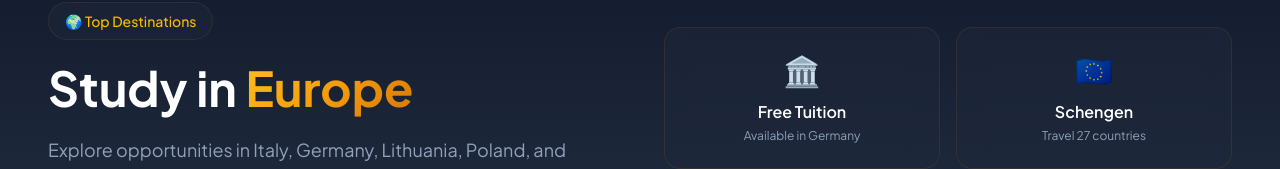
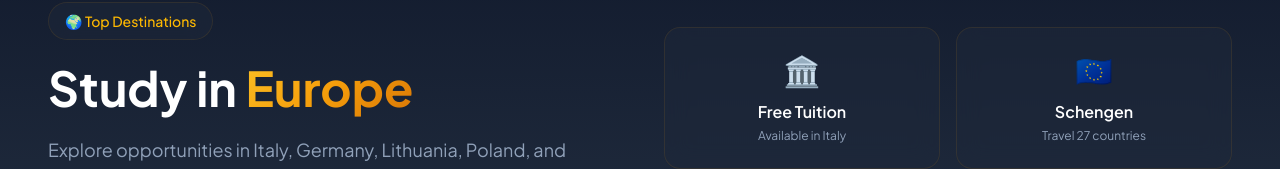
Before and after one commit to workmail1803-ai/Nextup, a Next.js app: page / in a window 1280 px wide. Shown: the part 1400-1569 px from the top of the page. Built offline with nearby package versions, Linux system fonts and the light colour scheme.

Commit message:
Update homepage: Change 'Available in Germany' to 'Available in Italy'

```diff
--- a/src/app/page.tsx
+++ b/src/app/page.tsx
@@ -94,7 +94,7 @@ function HomeContent() {
             className="grid grid-cols-2 gap-4"
           >
             {[
-              { icon: "🏛️", title: "Free Tuition", desc: "Available in Germany" },
+              { icon: "🏛️", title: "Free Tuition", desc: "Available in Italy" },
               { icon: "🇪🇺", title: "Schengen", desc: "Travel 27 countries" },
               { icon: "💼", title: "Work Rights", desc: "Part-time allowed" },
               { icon: "🎓", title: "English", desc: "Taught programs" },
```
